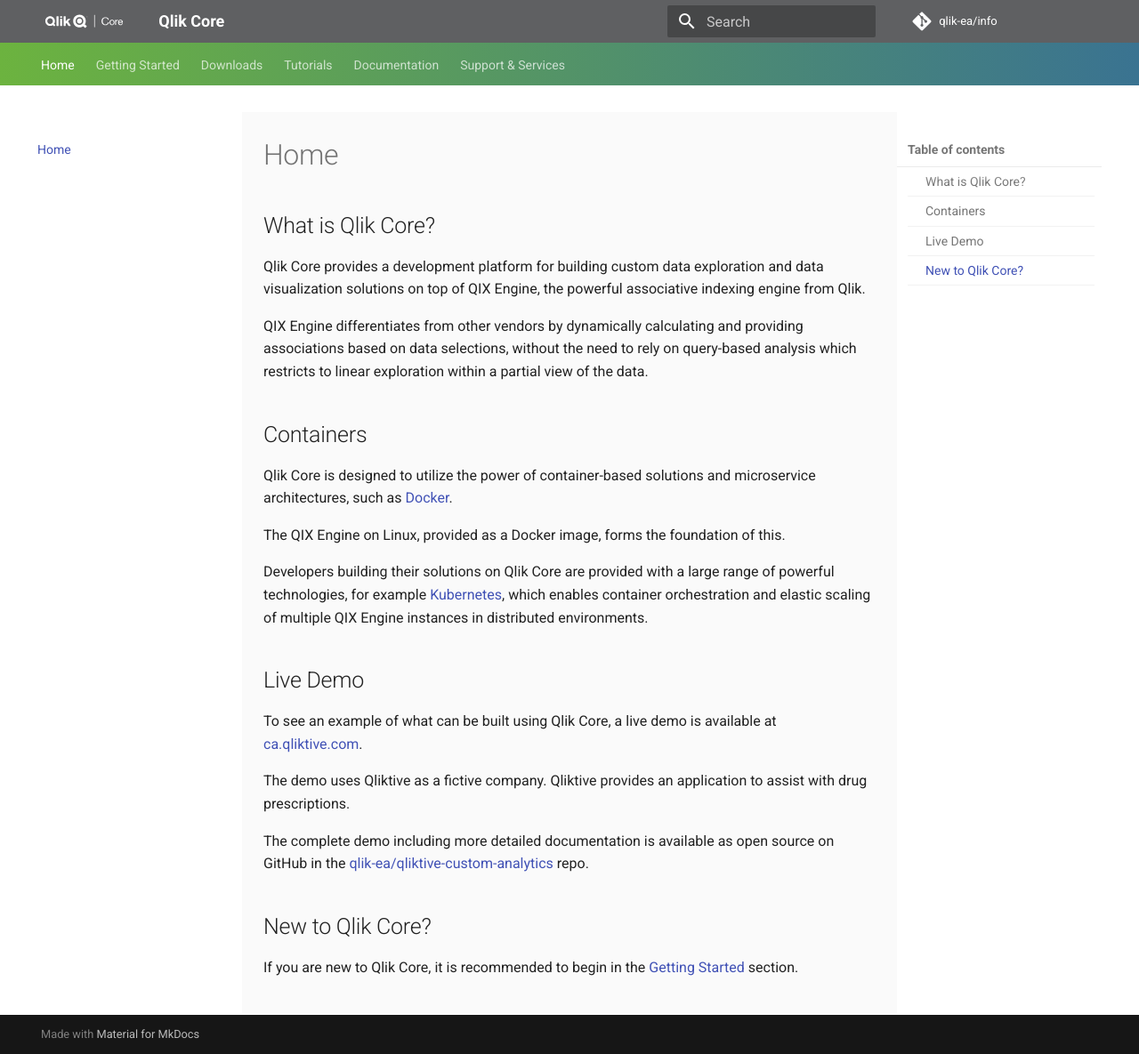
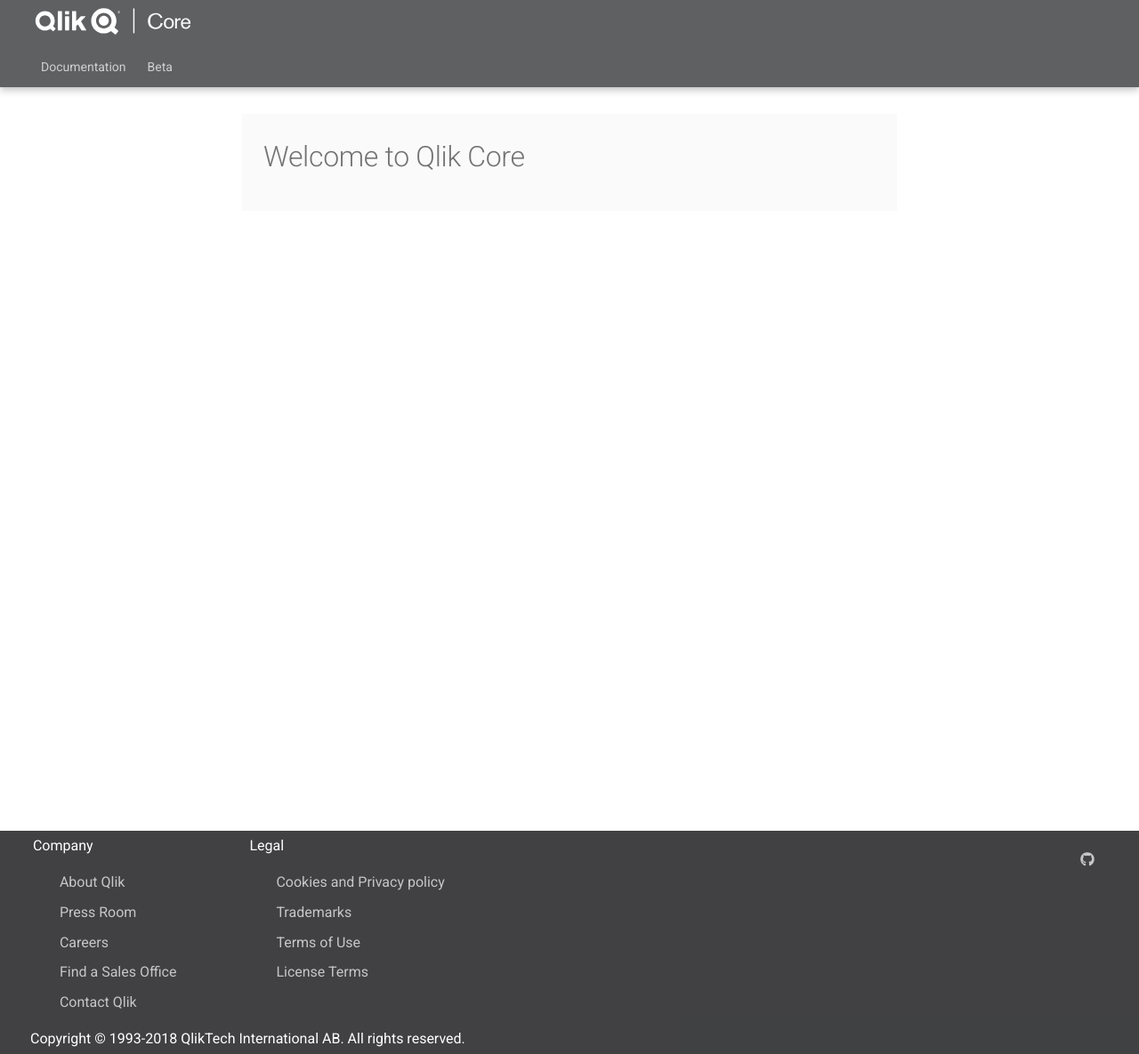
Before and after one commit to qlik-oss/core-website, an MkDocs documentation site: the page built from docs/index.md, in a window 1280 px wide and 1185 px high. Shown: the whole window at 89% size. Built offline with MkDocs 1.6.1 and Material for MkDocs 9.7.7, drawn with Linux system fonts in a browser that asks for light colours; comment, search, counter and statistics services are not loaded; old or Windows-style settings are respelled for this version of MkDocs.

Commit message:
Restructured tabs to be in header Restrutured navs and what to show on navigation Added footer

```diff
--- a/docs/index.md
+++ b/docs/index.md
@@ -1,35 +1 @@
-# Home
-
-## What is Qlik Core?
-
-Qlik Core provides a development platform for building custom data exploration and data
-visualization solutions on top of QIX Engine, the powerful associative indexing engine from Qlik.
-
-QIX Engine differentiates from other vendors by dynamically calculating and providing associations based on data
-selections, without the need to rely on query-based analysis which restricts to linear exploration within a partial view
-of the data.
-
-## Containers
-
-Qlik Core is designed to utilize the power of container-based solutions and microservice architectures, such as
-[Docker](https://docker.com).
-
-The QIX Engine on Linux, provided as a Docker image, forms the foundation of this.
-
-Developers building their solutions on Qlik Core are provided with a large range of powerful technologies, for example
-[Kubernetes](https://kubernetes.io), which enables container orchestration and elastic scaling of multiple QIX Engine
-instances in distributed environments.
-
-## Live Demo
-
-To see an example of what can be built using Qlik Core, a live demo is available at
-[ca.qliktive.com](https://ca.qliktive.com).
-
-The demo uses Qliktive as a fictive company. Qliktive provides an application to assist with drug prescriptions.
-
-The complete demo including more detailed documentation is available as open source on GitHub in the
-[qlik-ea/qliktive-custom-analytics](https://github.com/qlik-ea/qliktive-custom-analytics) repo.
-
-## New to Qlik Core?
-
-If you are new to Qlik Core, it is recommended to begin in the [Getting Started](./getting-started.md) section.
+# Welcome to Qlik Core
--- a/docs/stylesheets/custom-style.css
+++ b/docs/stylesheets/custom-style.css
@@ -1,9 +1,10 @@
-.md-header {
+.md-header, .md-footer {
   background: #5f6062;
 }
 
 .md-tabs, .md-footer-nav {
-  background: linear-gradient(to right, #6cb33f 0%, #3a7391 100%);
+  /* background: linear-gradient(to right, #6cb33f 0%, #3a7391 100%); */
+  background: #5f6062;
 }
 
 .md-footer-nav {
@@ -103,6 +104,35 @@
   color: #f8981d;
 }
 
+.hidden {
+  visibility: hidden;
+}
+
+.md-tabs {
+  text-align: right;
+}
+
+.md-footer-copyright ul {
+  list-style: none;
+  margin-left: 0;
+}
+
+.md-footer-copyright {
+  text-align: center;
+}
+
+.md-footer-copyright ul li {
+  margin-left: 0;
+}
+
+.md-footer-link-list {
+  padding-right: 1em;
+  width: 49%;
+  display: inline-block;
+  vertical-align: top;
+  text-align: left;
+}
+
 @media only screen and (max-width: 76.1875em) {
   html .md-nav--primary .md-nav__title--site {
     background-color: #5f6062;
--- a/mkdocs.yml
+++ b/mkdocs.yml
@@ -3,8 +3,9 @@
 theme:
   name: 'material'
   logo: 'images/QlikCore-Horizontal-Print-white.svg'
-  feature:
-    tabs: true
+  # feature:
+  #   tabs: true
+  custom_dir: 'theme'
 
 extra_css:
   - 'stylesheets/custom-style.css'
@@ -17,26 +18,32 @@
   - toc:
       permalink: true
 
-repo_name: 'qlik-ea/info'
-repo_url: 'https://github.com/qlik-ea/info'
+# repo_name: 'qlik-ea/info'
+# repo_url: 'https://github.com/qlik-ea/info'
 google_analytics: ['UA-110266862-1', 'ca.qliktive.com']
 
+extra:
+  social:
+    - type: 'github'
+      link: 'https://github.com/qlik-ea/info'
+
 pages:
-  - Home: index.md
-  - Getting Started: getting-started.md
-  - Downloads: downloads.md
-  - Tutorials:
-    - Hello Engine: tutorials/hello-engine.md
-    - Hello Data: tutorials/hello-data.md
-    - Hello Visualization: tutorials/hello-visualization.md
-    - Orchestration: tutorials/orchestration.md
-    - Authorization: tutorials/authorization.md
-    - Data Loading: tutorials/data-loading.md
-    - Document Distribution: tutorials/document-distribution.md
-    - Scalability:
-      - Overview: tutorials/scalability/overview.md
-      - Newspaper website: tutorials/scalability/newspaper.md
+  - startpage: index.md
   - Documentation:
+    - Home: home.md
+    - Getting Started: getting-started.md
+    - Downloads: downloads.md
+    - Tutorials:
+      - Hello Engine: tutorials/hello-engine.md
+      - Hello Data: tutorials/hello-data.md
+      - Hello Visualization: tutorials/hello-visualization.md
+      - Orchestration: tutorials/orchestration.md
+      - Authorization: tutorials/authorization.md
+      - Data Loading: tutorials/data-loading.md
+      - Document Distribution: tutorials/document-distribution.md
+      - Scalability:
+        - Overview: tutorials/scalability/overview.md
+        - Newspaper website: tutorials/scalability/newspaper.md
     - Services:
       - QIX Engine: documentation/services/qix-engine.md
       - License Service: documentation/services/license-service.md
@@ -56,8 +63,9 @@
         - Field: documentation/apis/qix-engine-field.md
         - Variable: documentation/apis/qix-engine-variable.md
     - Contract: documentation/contract.md
-  - Support & Services:
-    - Licensing: support-and-services/licensing.md
-    - Sales: support-and-services/sales.md
-    - Technical Support: support-and-services/tech-support.md
-    - Training: support-and-services/training.md
+    - Support & Services:
+      - Licensing: support-and-services/licensing.md
+      - Sales: support-and-services/sales.md
+      - Technical Support: support-and-services/tech-support.md
+      - Training: support-and-services/training.md
+  - Beta: beta.md
--- /dev/null
+++ b/theme/partials/footer.html
@@ -0,0 +1,69 @@
+<!--
+  Copyright (c) 2016-2018 Martin Donath <martin.donath@squidfunk.com>
+
+  Permission is hereby granted, free of charge, to any person obtaining a copy
+  of this software and associated documentation files (the "Software"), to
+  deal in the Software without restriction, including without limitation the
+  rights to use, copy, modify, merge, publish, distribute, sublicense, and/or
+  sell copies of the Software, and to permit persons to whom the Software is
+  furnished to do so, subject to the following conditions:
+
+  The above copyright notice and this permission notice shall be included in
+  all copies or substantial portions of the Software.
+
+  THE SOFTWARE IS PROVIDED "AS IS", WITHOUT WARRANTY OF ANY KIND, EXPRESS OR
+  IMPLIED, INCLUDING BUT NOT LIMITED TO THE WARRANTIES OF MERCHANTABILITY,
+  FITNESS FOR A PARTICULAR PURPOSE AND NON-INFRINGEMENT. IN NO EVENT SHALL THE
+  AUTHORS OR COPYRIGHT HOLDERS BE LIABLE FOR ANY CLAIM, DAMAGES OR OTHER
+  LIABILITY, WHETHER IN AN ACTION OF CONTRACT, TORT OR OTHERWISE, ARISING
+  FROM, OUT OF OR IN CONNECTION WITH THE SOFTWARE OR THE USE OR OTHER DEALINGS
+  IN THE SOFTWARE.
+-->
+
+{% import "partials/language.html" as lang with context %}
+
+<!-- Application footer -->
+<footer class="md-footer">
+
+  <!-- Further information -->
+  <div class="md-footer-meta md-typeset">
+    <div class="md-footer-meta__inner md-grid">
+
+      <!-- Copyright and theme information -->
+      <div class="md-footer-copyright">
+        {% if config.copyright %}
+          <div class="md-footer-copyright__highlight">
+            {{ config.copyright }}
+          </div>
+        {% endif %}
+        <div class="md-footer-link-container">
+          <div class="md-footer-link-list">
+            <label>Company</label>
+        <ul>
+          <li><a href="http://www.qlik.com/company/about-the-company">About Qlik</a></li>
+          <li><a href="http://www.qlik.com/company/press-room">Press Room</a></li>
+          <li><a href="http://www.qlik.com/company/careers">Careers</a></li>
+          <li><a href="http://www.qlik.com/contact">Find a Sales Office</a></li>
+          <li><a href="http://www.qlik.com/try-or-buy/buy-now">Contact Qlik</a></li>
+        </ul>
+      </div>
+      <div class="md-footer-link-list">
+        <label>Legal</label>
+        <ul>
+          <li><a href="http://www.qlik.com/legal/cookies-and-privacy-policy">Cookies and Privacy policy</a></li>
+          <li><a href="http://www.qlik.com/legal/trademarks">Trademarks</a></li>
+          <li><a href="http://www.qlik.com/legal/terms-of-use">Terms of Use</a></li>
+          <li><a href="http://www.qlik.com/legal/license-terms">License Terms</a></li>
+        </ul>
+        </div>
+        </div>
+        <label>Copyright © 1993-2018 QlikTech International AB. All rights reserved.</label>
+      </div>
+
+      <!-- Social links -->
+      {% block social %}
+        {% include "partials/social.html" %}
+      {% endblock %}
+    </div>
+  </div>
+</footer>
--- /dev/null
+++ b/theme/partials/header.html
@@ -0,0 +1,97 @@
+<!--
+  Copyright (c) 2016-2018 Martin Donath <martin.donath@squidfunk.com>
+
+  Permission is hereby granted, free of charge, to any person obtaining a copy
+  of this software and associated documentation files (the "Software"), to
+  deal in the Software without restriction, including without limitation the
+  rights to use, copy, modify, merge, publish, distribute, sublicense, and/or
+  sell copies of the Software, and to permit persons to whom the Software is
+  furnished to do so, subject to the following conditions:
+
+  The above copyright notice and this permission notice shall be included in
+  all copies or substantial portions of the Software.
+
+  THE SOFTWARE IS PROVIDED "AS IS", WITHOUT WARRANTY OF ANY KIND, EXPRESS OR
+  IMPLIED, INCLUDING BUT NOT LIMITED TO THE WARRANTIES OF MERCHANTABILITY,
+  FITNESS FOR A PARTICULAR PURPOSE AND NON-INFRINGEMENT. IN NO EVENT SHALL THE
+  AUTHORS OR COPYRIGHT HOLDERS BE LIABLE FOR ANY CLAIM, DAMAGES OR OTHER
+  LIABILITY, WHETHER IN AN ACTION OF CONTRACT, TORT OR OTHERWISE, ARISING
+  FROM, OUT OF OR IN CONNECTION WITH THE SOFTWARE OR THE USE OR OTHER DEALINGS
+  IN THE SOFTWARE.
+-->
+
+<!-- Application header -->
+<header class="md-header" data-md-component="header">
+
+    <!-- Top-level navigation -->
+    <nav class="md-header-nav md-grid">
+      <div class="md-flex">
+
+        <!-- Link to home -->
+        <div class="md-flex__cell md-flex__cell--shrink">
+          <a href="{{ config.site_url | default(nav.homepage.url, true) }}"
+              title="{{ config.site_name }}"
+              class="md-header-nav__button md-logo">
+            {% if config.theme.logo.icon %}
+              <i class="md-icon">{{ config.theme.logo.icon }}</i>
+            {% else %}
+              <img src="{{ base_url }}/{{ config.theme.logo }}"
+                  width="24" height="24" />
+            {% endif %}
+          </a>
+        </div>
+
+        <!-- Button to toggle drawer -->
+        <div class="md-flex__cell md-flex__cell--shrink">
+          <label class="md-icon md-icon--menu md-header-nav__button"
+              for="drawer"></label>
+        </div>
+
+        <!-- Header title -->
+        <!-- Qlik Core customization: Removing the header title. Keeping div to avoid element not found exception -->
+        <div class="md-flex__cell md-flex__cell--stretch">
+          <div class="md-flex__ellipsis md-header-nav__title"
+              data-md-component="title">
+            {% block site_name %}
+              <!-- {% if config.site_name == page.title %}
+                {{ config.site_name }}
+              {% else %}
+                <span class="md-header-nav__topic">
+
+                  {{ config.site_name }}
+                </span>
+                <span class="md-header-nav__topic">
+                  {{ page.title }}
+                </span>
+              {% endif %} -->
+            {% endblock %}
+          </div>
+        </div>
+
+        <!-- Qlik Core customization: Adding tabs to header -->
+        {% include "partials/tabs.html" %}
+
+        <!-- Button to open search dialogue -->
+        <div class="md-flex__cell md-flex__cell--shrink">
+          {% block search_box %}
+            {% if "search" in config["plugins"] %}
+              <label class="md-icon md-icon--search md-header-nav__button"
+                  for="search"></label>
+
+              <!-- Search interface -->
+              {% include "partials/search.html" %}
+            {% endif %}
+          {% endblock %}
+        </div>
+
+        <!-- Repository containing source -->
+        {% if config.repo_url %}
+          <div class="md-flex__cell md-flex__cell--shrink">
+            <div class="md-header-nav__source">
+              {% include "partials/source.html" %}
+            </div>
+          </div>
+        {% endif %}
+      </div>
+    </nav>
+  </header>
--- /dev/null
+++ b/theme/partials/nav.html
@@ -0,0 +1,30 @@
+{% if page.title != "startpage" and page.title != "Beta" %}
+  <nav class="md-nav md-nav--primary" data-md-level="0">
+{% else %}
+  <nav class="md-nav md-nav--primary hidden" data-md-level="0">
+{% endif %}
+    <label class="md-nav__title md-nav__title--site" for="drawer">
+      <span class="md-nav__button md-logo">
+        {% if config.theme.logo.icon %}
+          <i class="md-icon">{{ config.theme.logo.icon }}</i>
+        {% else %}
+          <img src="{{ base_url }}/{{ config.theme.logo }}" width="24" height="24">
+        {% endif %}
+      </span>
+      {{ config.site_name }}
+    </label>
+    {% if config.repo_url %}
+      <div class="md-nav__source">
+        {% include "partials/source.html" %}
+      </div>
+    {% endif %}
+    <ul class="md-nav__list" data-md-scrollfix>
+      {% for nav_item in nav %}
+        {% if nav_item.title != "startpage" and nav_item.title != "Beta" %}
+          {% set path = "nav-" + loop.index | string %}
+          {% set level = 1 %}
+          {% include "partials/nav-item.html" %}
+        {% endif %}
+      {% endfor %}
+    </ul>
+  </nav>
--- /dev/null
+++ b/theme/partials/tabs-item.html
@@ -0,0 +1,71 @@
+<!--
+  Copyright (c) 2016-2018 Martin Donath <martin.donath@squidfunk.com>
+
+  Permission is hereby granted, free of charge, to any person obtaining a copy
+  of this software and associated documentation files (the "Software"), to
+  deal in the Software without restriction, including without limitation the
+  rights to use, copy, modify, merge, publish, distribute, sublicense, and/or
+  sell copies of the Software, and to permit persons to whom the Software is
+  furnished to do so, subject to the following conditions:
+
+  The above copyright notice and this permission notice shall be included in
+  all copies or substantial portions of the Software.
+
+  THE SOFTWARE IS PROVIDED "AS IS", WITHOUT WARRANTY OF ANY KIND, EXPRESS OR
+  IMPLIED, INCLUDING BUT NOT LIMITED TO THE WARRANTIES OF MERCHANTABILITY,
+  FITNESS FOR A PARTICULAR PURPOSE AND NON-INFRINGEMENT. IN NO EVENT SHALL THE
+  AUTHORS OR COPYRIGHT HOLDERS BE LIABLE FOR ANY CLAIM, DAMAGES OR OTHER
+  LIABILITY, WHETHER IN AN ACTION OF CONTRACT, TORT OR OTHERWISE, ARISING
+  FROM, OUT OF OR IN CONNECTION WITH THE SOFTWARE OR THE USE OR OTHER DEALINGS
+  IN THE SOFTWARE.
+-->
+
+<!-- Home page -->
+{% if nav_item.is_homepage %}
+<li class="md-tabs__item">
+  {% if not page.ancestors | length and nav | selectattr("url", page.url) %}
+    <a href="{{ nav_item.url }}" title="{{ nav_item.title }}"
+        class="md-tabs__link md-tabs__link--active">
+      {{ nav_item.title }}
+    </a>
+  {% else %}
+    <a href="{{ nav_item.url }}" title="{{ nav_item.title }}"
+        class="md-tabs__link">
+      {{ nav_item.title }}
+    </a>
+  {% endif %}
+</li>
+
+<!-- Main navigation item with nested items -->
+{% else %}
+{% set title = title | default(nav_item.title) %}
+
+<!-- Render item -->
+  <li class="md-tabs__item">
+    {% if nav_item.active %}
+      {% if nav_item.children and nav_item.children | length > 0 %}
+        <a href="{{ (nav_item.children | first).url }}"
+            title="{{ title }}" class="md-tabs__link md-tabs__link--active">
+            {{ title }}
+          </a>
+        {% else %}
+          <a href="{{ nav_item.url }}"
+          title="{{ title }}" class="md-tabs__link md-tabs__link--active">
+          {{ title }}
+        </a>
+        {% endif %}
+    {% else %}
+      {% if nav_item.children and nav_item.children | length > 0 %}
+      <a href="{{ (nav_item.children | first).url }}"
+          title="{{ title }}" class="md-tabs__link">
+          {{ title }}
+        </a>
+      {% else %}
+          <a href="{{ nav_item.url }}"
+          title="{{ title }}" class="md-tabs__link">
+          {{ title }}
+        </a>
+      {% endif %}
+    {% endif %}
+  </li>
+{% endif %}
--- /dev/null
+++ b/theme/partials/tabs.html
@@ -0,0 +1,43 @@
+<!--
+  Copyright (c) 2016-2018 Martin Donath <martin.donath@squidfunk.com>
+
+  Permission is hereby granted, free of charge, to any person obtaining a copy
+  of this software and associated documentation files (the "Software"), to
+  deal in the Software without restriction, including without limitation the
+  rights to use, copy, modify, merge, publish, distribute, sublicense, and/or
+  sell copies of the Software, and to permit persons to whom the Software is
+  furnished to do so, subject to the following conditions:
+
+  The above copyright notice and this permission notice shall be included in
+  all copies or substantial portions of the Software.
+
+  THE SOFTWARE IS PROVIDED "AS IS", WITHOUT WARRANTY OF ANY KIND, EXPRESS OR
+  IMPLIED, INCLUDING BUT NOT LIMITED TO THE WARRANTIES OF MERCHANTABILITY,
+  FITNESS FOR A PARTICULAR PURPOSE AND NON-INFRINGEMENT. IN NO EVENT SHALL THE
+  AUTHORS OR COPYRIGHT HOLDERS BE LIABLE FOR ANY CLAIM, DAMAGES OR OTHER
+  LIABILITY, WHETHER IN AN ACTION OF CONTRACT, TORT OR OTHERWISE, ARISING
+  FROM, OUT OF OR IN CONNECTION WITH THE SOFTWARE OR THE USE OR OTHER DEALINGS
+  IN THE SOFTWARE.
+-->
+<!--
+  Qlik Core customization: Tabs only to be shown in header.
+  Setting data-md-component to tabsCustomized to avoid javascript kicking in
+-->
+<!-- Determine class according to level -->
+{% set class = "md-tabs" %}
+{% if page.ancestors | length > 0 %}
+  {% set class = "md-tabs md-tabs--active" %}
+{% endif %}
+
+<!-- Tabs with outline -->
+<nav class="{{ class }}" data-md-component="tabsCustomized">
+  <div class="md-tabs__inner md-grid">
+    <ul class="md-tabs__list">
+      {% for nav_item in nav %}
+        {% if nav_item.title != "startpage" %}
+          {% include "partials/tabs-item.html" %}
+        {% endif %}
+      {% endfor %}
+    </ul>
+  </div>
+</nav>
```
Also changed, not shown: docs/beta.md (added, +1 -0 lines), docs/home.md (added, +35 -0 lines).
